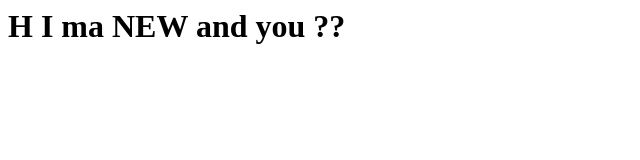
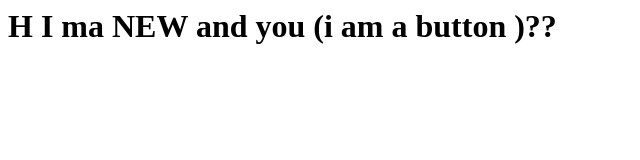
Before and after one commit to katiyar-12/practice-repo, a plain HTML site: page index.html in a window 1280 px wide. Shown: the whole page, without its empty margins (0-640 px from the left). Drawn offline with Linux system fonts and the light colour scheme.

Commit message:
add line

```diff
--- a/index.html
+++ b/index.html
@@ -1 +1 @@
-<h1>H I ma NEW and you ??</h1>
+<h1>H I ma NEW and you (i am a button )??</h1>
```
Also changed, not shown: hi.html (+1 -1 lines).
